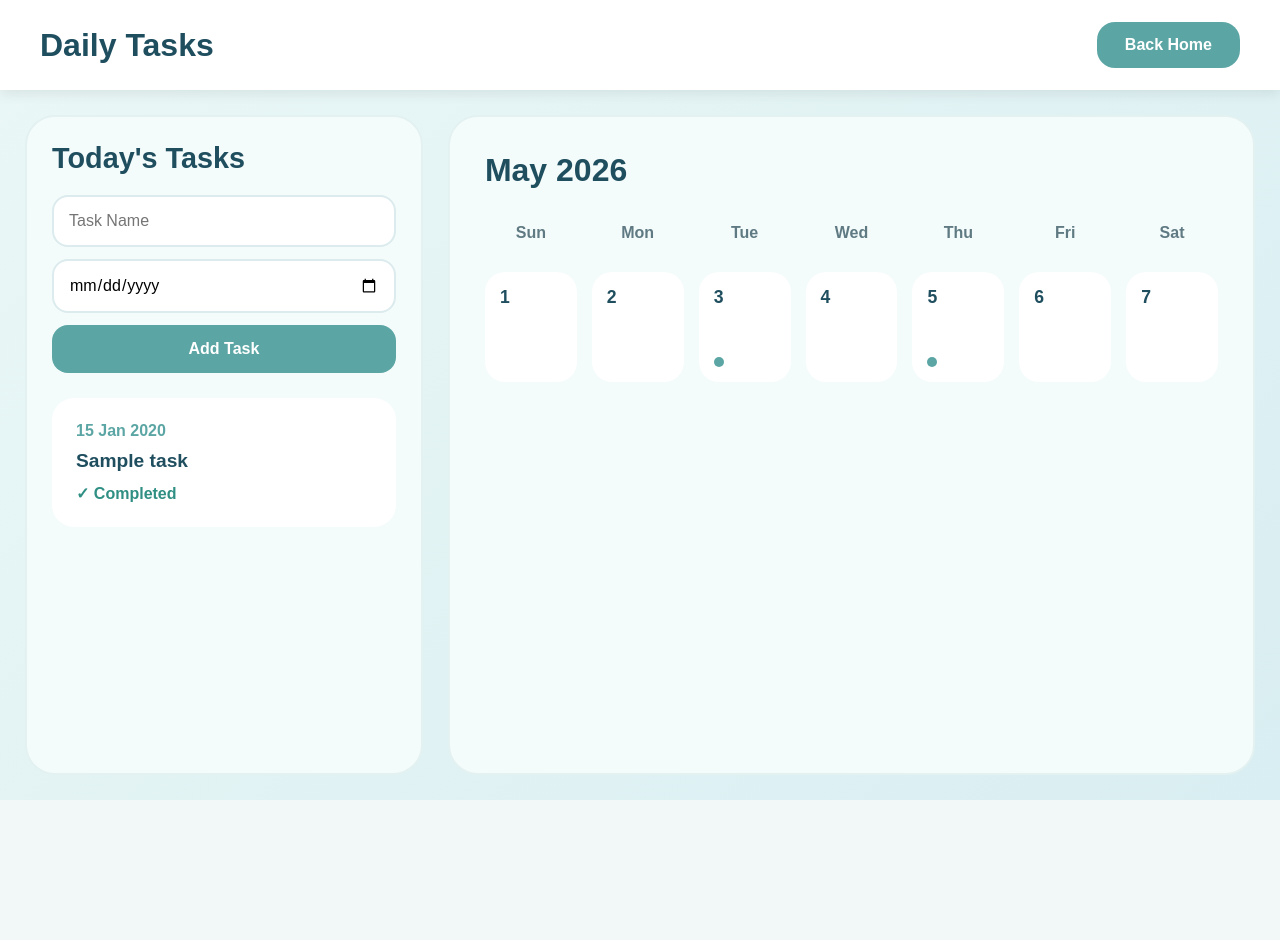
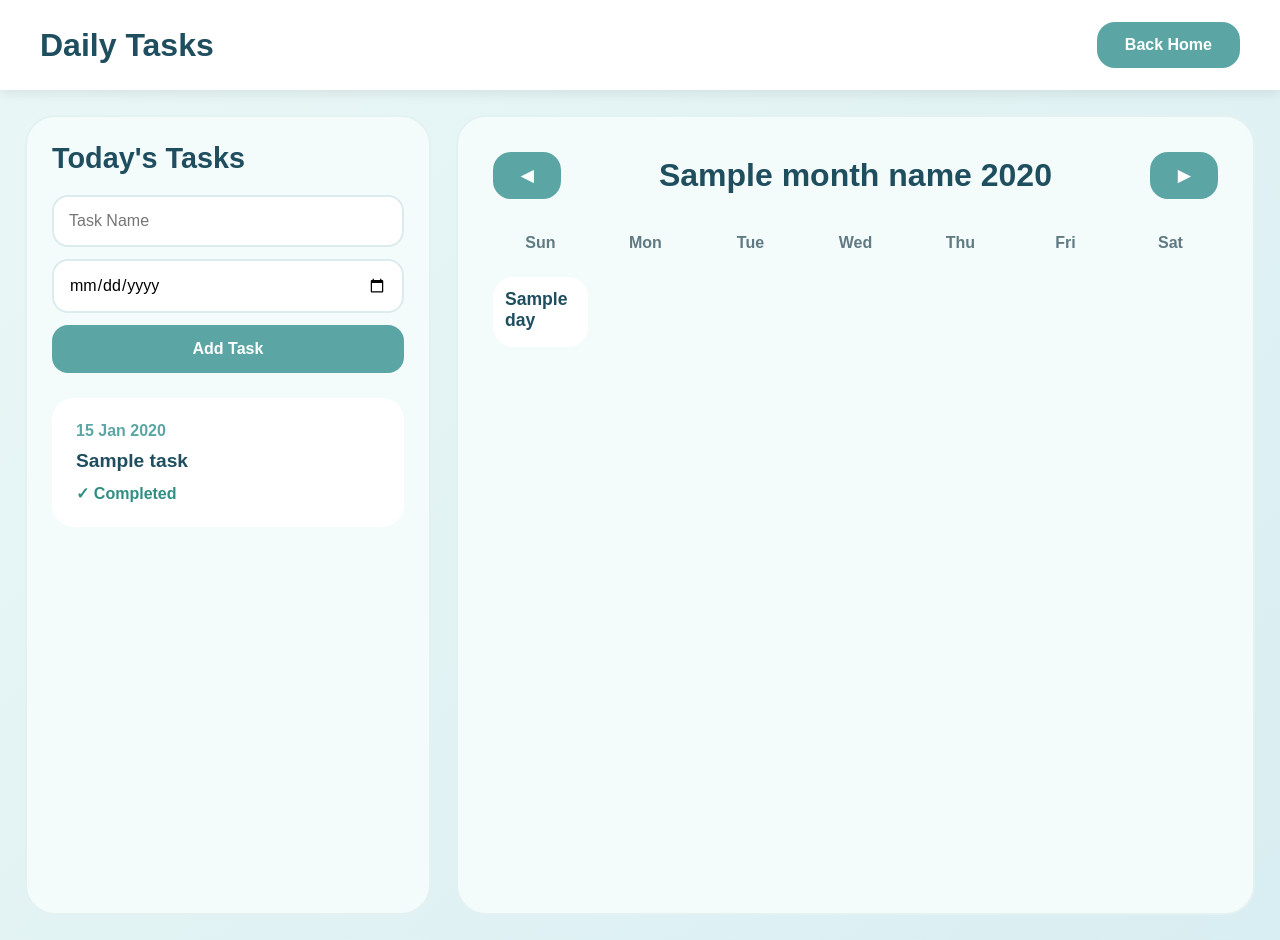
Before and after one commit to claudia-chen986/at3-elderly-helping, a Flask app: template templates/daily_task.html in a window 1280 px wide. Before the commit the page ends 800 px from the top, so only its background shows below. Run offline with Flask 3, Linux system fonts and the light colour scheme; tables that the repository leaves empty hold one stand-in row (values such as "Sample post"); the template is opened without the code that fills it: values that come from a table or form of the project are taken from there, most other values are stand-ins (such as "Sample title", 1, 10 or a date in 2020).

Commit message:
frontend - adjustment and righthand side

```diff
--- a/app.py
+++ b/app.py
@@ -1,6 +1,7 @@
 from flask import Flask, redirect, render_template, request, url_for, session
 from flask_sqlalchemy import SQLAlchemy
 from datetime import timedelta, datetime
+import calendar
 
 #authentication imports
 from authentication import (
@@ -153,9 +154,23 @@ def daily_task():
     if not user:
         return redirect(url_for('login'))
 
-    tasks = DailyTask.query.filter_by(user_id=user.id).order_by(DailyTask.task_date).all()
+    month = request.args.get('month', datetime.now().month, type=int)
+    year = request.args.get('year', datetime.now().year, type=int)
 
-    return render_template('daily_task.html', tasks=tasks)
+    calendar_days = calendar.monthcalendar(year, month)
+
+    tasks = DailyTask.query.filter_by(user_id=user.id).all()
+
+    task_days = [
+        task.task_date.day
+        for task in tasks
+        if task.task_date.month == month
+        and task.task_date.year == year
+    ]
+
+    month_name = calendar.month_name[month]
+
+    return render_template('daily_task.html', tasks=tasks, calendar_days=calendar_days, month=month, year=year, task_days=task_days, month_name=month_name)
 
 @app.route('/journal')
 def journal():
--- a/templates/daily_task.html
+++ b/templates/daily_task.html
@@ -17,7 +17,6 @@
         body{
             background: linear-gradient(135deg, #EAF7F6, #D9EEF2);
             min-height:100vh;
-            overflow:hidden;
         }
 
         /* HEADER */
@@ -30,6 +29,9 @@
             align-items:center;
             padding:0 40px;
             box-shadow:0 4px 12px rgba(0,0,0,0.08);
+            position:sticky;
+            top:0;
+            z-index:1000;
         }
 
         .page-title{
@@ -58,9 +60,9 @@
 
         .main-container{
             display:flex;
-            height:calc(100vh - 90px);
+            gap:25px;
             padding:25px;
-            gap:25px;
+            align-items:stretch;
         }
 
         /* LEFT PANEL */
@@ -70,8 +72,9 @@
             background:#F4FBFB;
             border-radius:30px;
             padding:25px;
+            border:2px solid #E3F1F1;
+            max-height:800px;
             overflow-y:auto;
-            border:2px solid #E3F1F1;
         }
 
         .section-title{
@@ -140,6 +143,10 @@
             border-color:#74C7C5;
         }
 
+        .task-list{
+            margin-top:20px;
+        }
+
         .add-task-btn{
             padding:15px;
             border:none;
@@ -187,11 +194,17 @@
         /* RIGHT PANEL */
 
         .calendar-panel{
-            width:67%;
+            flex:1;
             background:#F4FBFB;
             border-radius:30px;
             padding:35px;
             border:2px solid #E3F1F1;
+            min-height:800px;
+        }
+
+        .task-panel,
+        .calendar-panel{
+            min-height:800px;
         }
 
         .calendar-header{
@@ -210,7 +223,7 @@
         .calendar-grid{
             display:grid;
             grid-template-columns:repeat(7, 1fr);
-            gap:15px;
+            gap:10px;
         }
 
         .day-name{
@@ -224,10 +237,8 @@
         .calendar-day{
             background:white;
             border-radius:20px;
-            min-height:110px;
-            padding:15px;
-            transition:0.3s;
-            cursor:pointer;
+            height:70px;
+            padding:12px;
             position:relative;
         }
 
@@ -243,13 +254,13 @@
         }
 
         .event-dot{
-            width:10px;
-            height:10px;
+            width:15px;
+            height:15px;
             background:#5BA6A4;
             border-radius:50%;
             position:absolute;
-            bottom:15px;
-            left:15px;
+            bottom:12px;
+            left:12px;
         }
 
         /* SCROLLBAR */
@@ -282,7 +293,7 @@
             }
 
             .calendar-day{
-                min-height:90px;
+                min-height:70px;
             }
         }
 
@@ -346,6 +357,7 @@
 
             </form>
 
+        <div class="task-list">
             {% for task in tasks %}
             <div class="task-card">
 
@@ -380,7 +392,8 @@
                 {% endif %}
 
             </div>
-        {% endfor %}
+            {% endfor %}
+        </div>
 
         </div>
 
@@ -389,11 +402,19 @@
         <div class="calendar-panel">
 
             <div class="calendar-header">
-
+                <a href="/daily_task?month={{ month-1 if month > 1 else 12 }}&year={{ year if month > 1 else year-1 }}">
+                    <button class="back-btn">
+                        ◀
+                    </button>
+                </a>
                 <div class="month-title">
-                    May 2026
+                    {{ month_name }} {{ year }}
                 </div>
-
+                <a href="/daily_task?month={{ month+1 if month < 12 else 1 }}&year={{ year if month < 12 else year+1 }}">
+                    <button class="back-btn">
+                        ▶
+                    </button>
+                </a>
             </div>
 
             <div class="calendar-grid">
@@ -406,33 +427,24 @@
                 <div class="day-name">Fri</div>
                 <div class="day-name">Sat</div>
 
-                <!-- Calendar Days -->
-
-                <div class="calendar-day"><div class="day-number">1</div></div>
-                <div class="calendar-day"><div class="day-number">2</div></div>
-
-                <div class="calendar-day">
-                    <div class="day-number">3</div>
-                    <div class="event-dot"></div>
-                </div>
-
-                <div class="calendar-day"><div class="day-number">4</div></div>
-
-                <div class="calendar-day">
-                    <div class="day-number">5</div>
-                    <div class="event-dot"></div>
-                </div>
-
-                <div class="calendar-day"><div class="day-number">6</div></div>
-                <div class="calendar-day"><div class="day-number">7</div></div>
-
-                <!-- continue if wanted -->
-
+                {% for week in calendar_days %}
+                    {% for day in week %}
+                        {% if day == 0 %}
+                            <div class="calendar-day"></div>
+                        {% else %}
+                            <div class="calendar-day">
+                                <div class="day-number">
+                                    {{ day }}
+                                </div>
+                                {% if day in task_days %}
+                                    <div class="event-dot"></div>
+                                {% endif %}
+                            </div>
+                        {% endif %}
+                    {% endfor %}
+                {% endfor %}
             </div>
-
         </div>
-
     </div>
-
 </body>
 </html>
```
